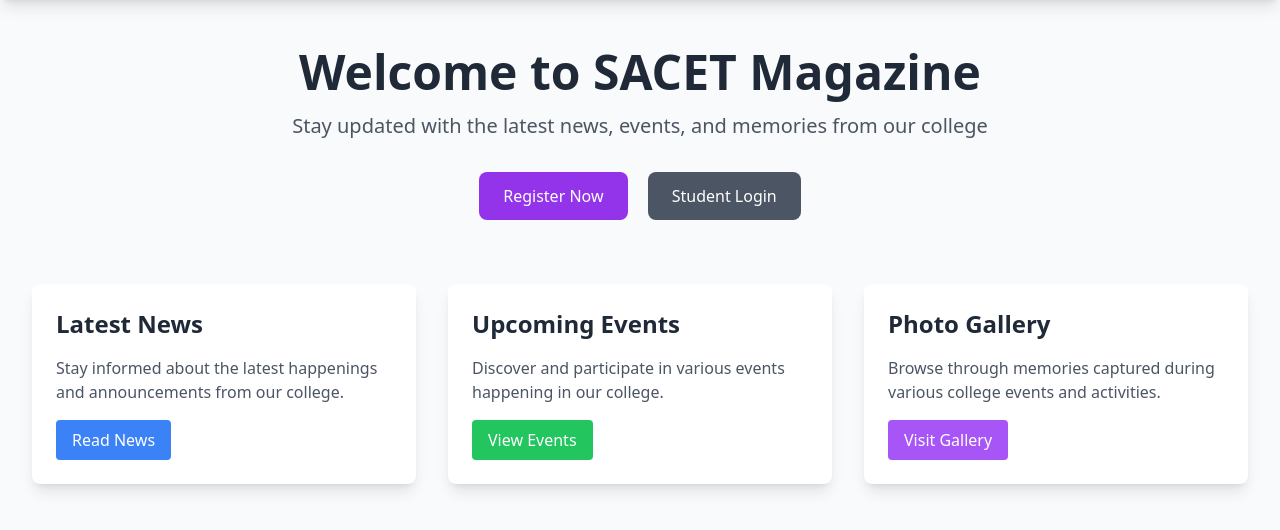
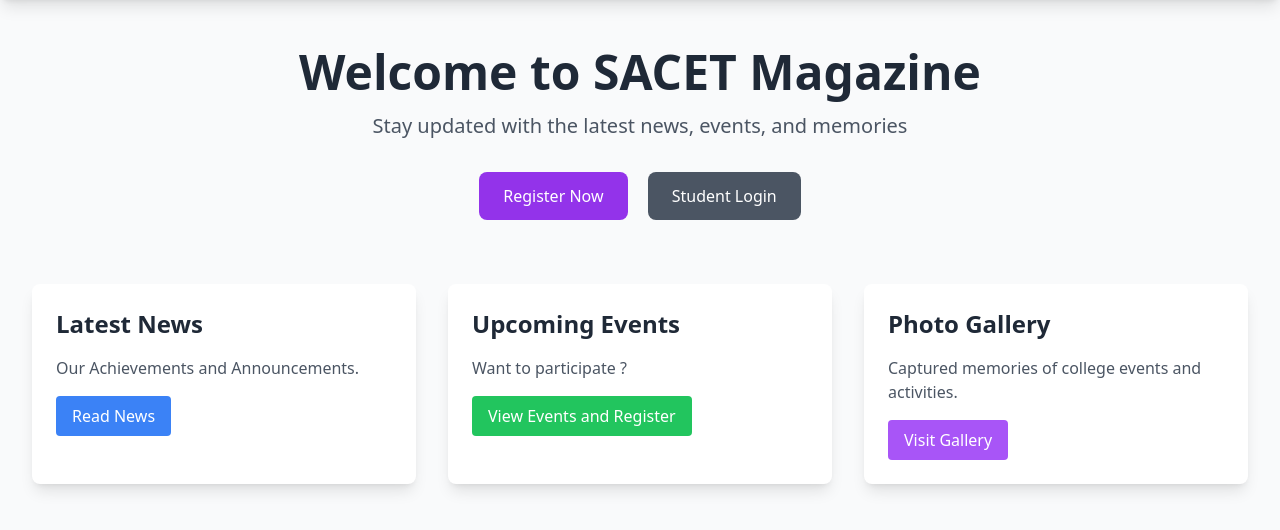
Before and after one commit to pushpaeega123-lang/College-magazine, a Flask app: page / in a window 1280 px wide. Shown: the part 64-594 px from the top of the page. Run offline with Flask 2, Linux system fonts and the light colour scheme; parts of the project's set-up code (start-up, migrations or seed data) failed here and were passed over; some libraries are stand-ins or nearby versions.

Commit message:
Update index.html

```diff
--- a/templates/index.html
+++ b/templates/index.html
@@ -7,7 +7,7 @@
     <!-- Hero Section -->
     <div class="text-center mb-16">
         <h1 class="text-4xl md:text-5xl font-bold text-gray-800 mb-4">Welcome to SACET Magazine</h1>
-        <p class="text-xl text-gray-600 mb-8">Stay updated with the latest news, events, and memories from our college</p>
+        <p class="text-xl text-gray-600 mb-8">Stay updated with the latest news, events, and memories</p>
         {% if not session.student_id %}
             <div class="space-x-4">
                 <a href="{{ url_for('student_register') }}" class="inline-block bg-purple-600 text-white px-6 py-3 rounded-lg hover:bg-purple-700 transition duration-300">Register Now</a>
@@ -22,7 +22,7 @@
         <div class="bg-white rounded-lg shadow-lg overflow-hidden card-hover">
             <div class="p-6">
                 <h2 class="text-2xl font-bold text-gray-800 mb-4">Latest News</h2>
-                <p class="text-gray-600 mb-4">Stay informed about the latest happenings and announcements from our college.</p>
+                <p class="text-gray-600 mb-4">Our Achievements and Announcements.</p>
                 <a href="{{ url_for('news') }}" class="inline-block bg-blue-500 text-white px-4 py-2 rounded hover:bg-blue-600 transition duration-300">Read News</a>
             </div>
         </div>
@@ -31,8 +31,8 @@
         <div class="bg-white rounded-lg shadow-lg overflow-hidden card-hover">
             <div class="p-6">
                 <h2 class="text-2xl font-bold text-gray-800 mb-4">Upcoming Events</h2>
-                <p class="text-gray-600 mb-4">Discover and participate in various events happening in our college.</p>
-                <a href="{{ url_for('events') }}" class="inline-block bg-green-500 text-white px-4 py-2 rounded hover:bg-green-600 transition duration-300">View Events</a>
+                <p class="text-gray-600 mb-4">Want to participate ?</p>
+                <a href="{{ url_for('events') }}" class="inline-block bg-green-500 text-white px-4 py-2 rounded hover:bg-green-600 transition duration-300">View Events and Register</a>
             </div>
         </div>
 
@@ -40,7 +40,7 @@
         <div class="bg-white rounded-lg shadow-lg overflow-hidden card-hover">
             <div class="p-6">
                 <h2 class="text-2xl font-bold text-gray-800 mb-4">Photo Gallery</h2>
-                <p class="text-gray-600 mb-4">Browse through memories captured during various college events and activities.</p>
+                <p class="text-gray-600 mb-4">Captured memories of college events and activities.</p>
                 <a href="{{ url_for('gallery') }}" class="inline-block bg-purple-500 text-white px-4 py-2 rounded hover:bg-purple-600 transition duration-300">Visit Gallery</a>
             </div>
         </div>
```
